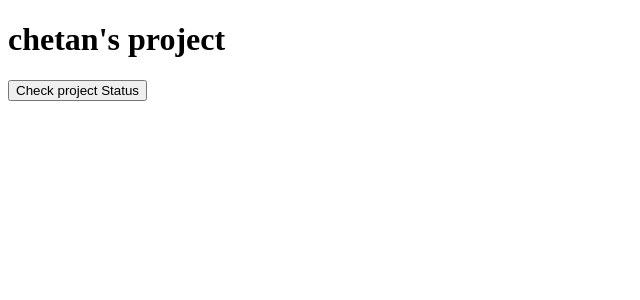
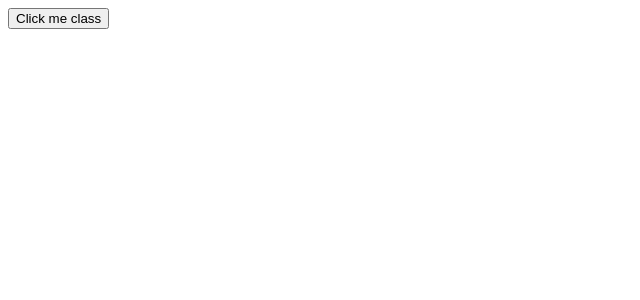
Before and after one commit to crathod584/react-basic, a React (Create React App) app: page / in a window 1280 px wide. Shown: the top 300 px of the page, without its empty margins (0-640 px from the left). Built offline with nearby package versions, Linux system fonts and the light colour scheme.

Commit message:
add events

```diff
--- /dev/null
+++ b/src/event/ClickClass.js
@@ -0,0 +1,16 @@
+import React from 'react';
+
+class ClickCassComponent extends React.Component {
+    render(){
+        return <div>
+            <button onClick={this.clickMe} >Click me class</button>
+        </div>
+    }
+
+
+    clickMe(){
+        alert('button clicked')
+    }
+}
+
+export default ClickCassComponent;
```
Also changed, not shown: src/event/ClickFunction.js (added, +15 -0 lines), src/index.js (+8 -14 lines).
